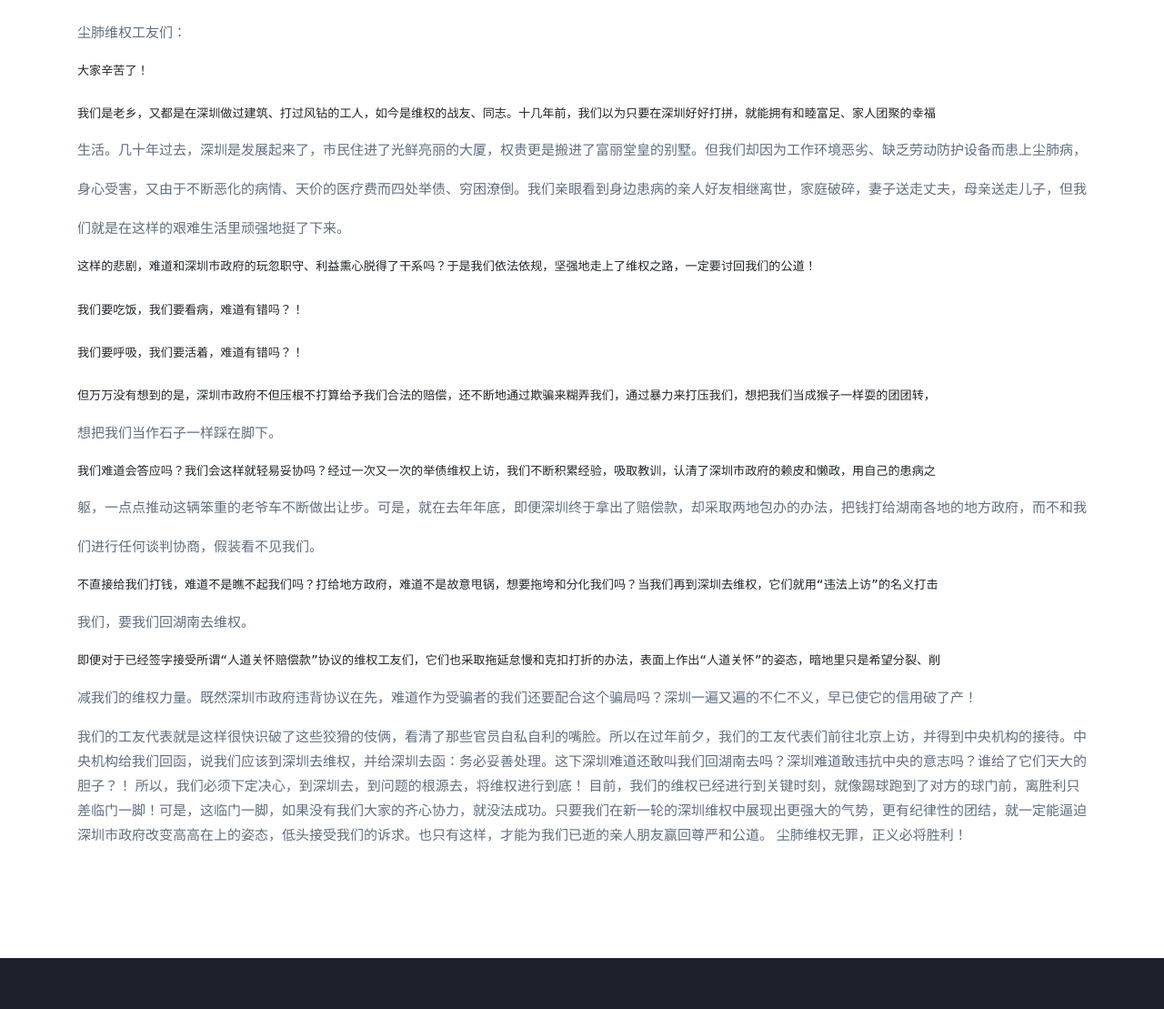
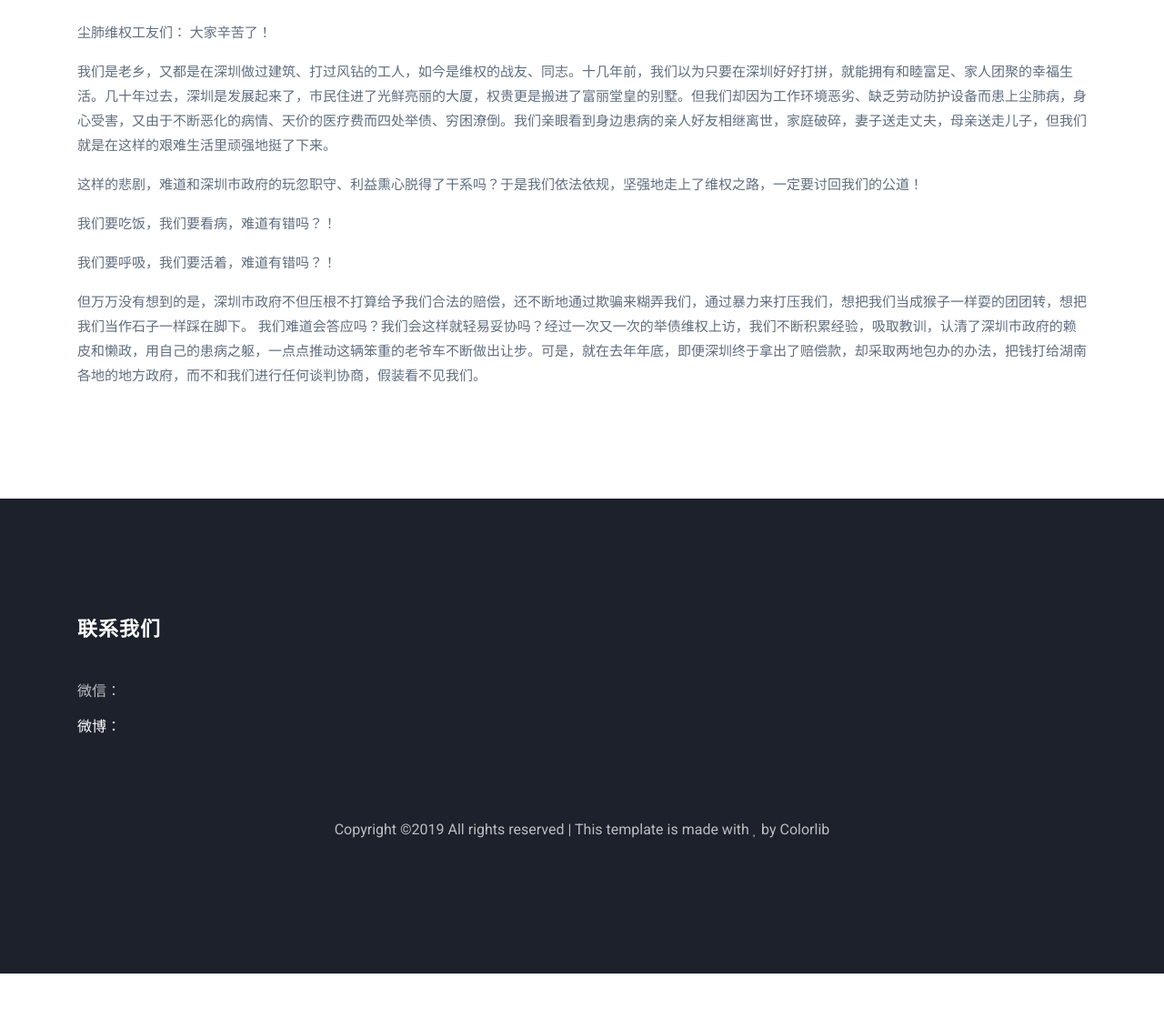
Before and after one commit to chenfeizhisheng/chenfeizhisheng.github.io, a Jekyll site: the page built from _posts/2019-03-04-告尘肺维权工友的一封信.md, in a window 1280 px wide and 1400 px high, scrolled down 880 px. Shown: the part 233-1342 px from the top of the window at 91% size. Built offline with Jekyll 4.4.1, drawn with Linux system fonts in a browser that asks for light colours; some web fonts are replaced; comment, search, counter and statistics services are not loaded; after the commit the page ends 2183 px from its top, so only the background shows below that.

Commit message:
Update 2019-03-04-告尘肺维权工友的一封信.md

```diff
--- a/_posts/2019-03-04-告尘肺维权工友的一封信.md
+++ b/_posts/2019-03-04-告尘肺维权工友的一封信.md
@@ -12,42 +12,15 @@ excerpt_separator: <!--more-->
 
 ---
 尘肺维权工友们：
+大家辛苦了！
 
-    大家辛苦了！
+我们是老乡，又都是在深圳做过建筑、打过风钻的工人，如今是维权的战友、同志。十几年前，我们以为只要在深圳好好打拼，就能拥有和睦富足、家人团聚的幸福生活。几十年过去，深圳是发展起来了，市民住进了光鲜亮丽的大厦，权贵更是搬进了富丽堂皇的别墅。但我们却因为工作环境恶劣、缺乏劳动防护设备而患上尘肺病，身心受害，又由于不断恶化的病情、天价的医疗费而四处举债、穷困潦倒。我们亲眼看到身边患病的亲人好友相继离世，家庭破碎，妻子送走丈夫，母亲送走儿子，但我们就是在这样的艰难生活里顽强地挺了下来。
 
-    我们是老乡，又都是在深圳做过建筑、打过风钻的工人，如今是维权的战友、同志。十几年前，我们以为只要在深圳好好打拼，就能拥有和睦富足、家人团聚的幸福
+这样的悲剧，难道和深圳市政府的玩忽职守、利益熏心脱得了干系吗？于是我们依法依规，坚强地走上了维权之路，一定要讨回我们的公道！
 
-生活。几十年过去，深圳是发展起来了，市民住进了光鲜亮丽的大厦，权贵更是搬进了富丽堂皇的别墅。但我们却因为工作环境恶劣、缺乏劳动防护设备而患上尘肺病，
+我们要吃饭，我们要看病，难道有错吗？！
 
-身心受害，又由于不断恶化的病情、天价的医疗费而四处举债、穷困潦倒。我们亲眼看到身边患病的亲人好友相继离世，家庭破碎，妻子送走丈夫，母亲送走儿子，但我
+我们要呼吸，我们要活着，难道有错吗？！
 
-们就是在这样的艰难生活里顽强地挺了下来。
-
-    这样的悲剧，难道和深圳市政府的玩忽职守、利益熏心脱得了干系吗？于是我们依法依规，坚强地走上了维权之路，一定要讨回我们的公道！
-
-    我们要吃饭，我们要看病，难道有错吗？！
-
-    我们要呼吸，我们要活着，难道有错吗？！
-
-    但万万没有想到的是，深圳市政府不但压根不打算给予我们合法的赔偿，还不断地通过欺骗来糊弄我们，通过暴力来打压我们，想把我们当成猴子一样耍的团团转，
-
-想把我们当作石子一样踩在脚下。
-
-    我们难道会答应吗？我们会这样就轻易妥协吗？经过一次又一次的举债维权上访，我们不断积累经验，吸取教训，认清了深圳市政府的赖皮和懒政，用自己的患病之
-
-躯，一点点推动这辆笨重的老爷车不断做出让步。可是，就在去年年底，即便深圳终于拿出了赔偿款，却采取两地包办的办法，把钱打给湖南各地的地方政府，而不和我
-
-们进行任何谈判协商，假装看不见我们。
-
-    不直接给我们打钱，难道不是瞧不起我们吗？打给地方政府，难道不是故意甩锅，想要拖垮和分化我们吗？当我们再到深圳去维权，它们就用“违法上访”的名义打击
-
-我们，要我们回湖南去维权。
-
-    即便对于已经签字接受所谓“人道关怀赔偿款”协议的维权工友们，它们也采取拖延怠慢和克扣打折的办法，表面上作出“人道关怀”的姿态，暗地里只是希望分裂、削
-
-减我们的维权力量。既然深圳市政府违背协议在先，难道作为受骗者的我们还要配合这个骗局吗？深圳一遍又遍的不仁不义，早已使它的信用破了产！
-
-我们的工友代表就是这样很快识破了这些狡猾的伎俩，看清了那些官员自私自利的嘴脸。所以在过年前夕，我们的工友代表们前往北京上访，并得到中央机构的接待。中央机构给我们回函，说我们应该到深圳去维权，并给深圳去函：务必妥善处理。这下深圳难道还敢叫我们回湖南去吗？深圳难道敢违抗中央的意志吗？谁给了它们天大的胆子？！
-所以，我们必须下定决心，到深圳去，到问题的根源去，将维权进行到底！
-目前，我们的维权已经进行到关键时刻，就像踢球跑到了对方的球门前，离胜利只差临门一脚！可是，这临门一脚，如果没有我们大家的齐心协力，就没法成功。只要我们在新一轮的深圳维权中展现出更强大的气势，更有纪律性的团结，就一定能逼迫深圳市政府改变高高在上的姿态，低头接受我们的诉求。也只有这样，才能为我们已逝的亲人朋友赢回尊严和公道。
-尘肺维权无罪，正义必将胜利！
+但万万没有想到的是，深圳市政府不但压根不打算给予我们合法的赔偿，还不断地通过欺骗来糊弄我们，通过暴力来打压我们，想把我们当成猴子一样耍的团团转，想把我们当作石子一样踩在脚下。
+我们难道会答应吗？我们会这样就轻易妥协吗？经过一次又一次的举债维权上访，我们不断积累经验，吸取教训，认清了深圳市政府的赖皮和懒政，用自己的患病之躯，一点点推动这辆笨重的老爷车不断做出让步。可是，就在去年年底，即便深圳终于拿出了赔偿款，却采取两地包办的办法，把钱打给湖南各地的地方政府，而不和我们进行任何谈判协商，假装看不见我们。
```
